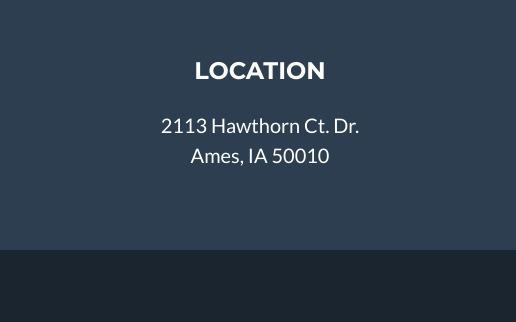
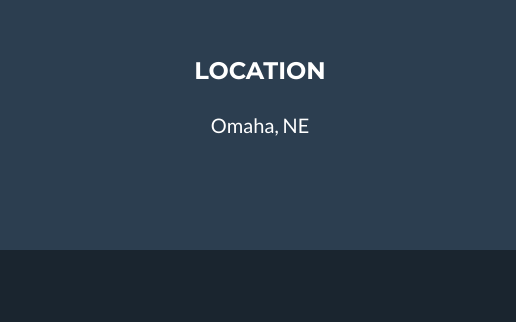
Before and after one commit to CharDon46/chardon46.github.io, a website with bundled scripts: page index.html in a window 1280 px wide. Shown: the part 1955-2277 px from the top of the page, 0-516 px from the left. Built offline with nearby package versions, Linux system fonts and the light colour scheme.

Commit message:
Updated Location

```diff
--- a/index.html
+++ b/index.html
@@ -186,8 +186,7 @@
         <!-- Footer Location -->
         <div class="col-lg-4 mb-5 mb-lg-0">
           <h4 class="text-uppercase mb-4">Location</h4>
-          <p class="lead mb-0">2113 Hawthorn Ct. Dr.
-            <br>Ames, IA 50010</p>
+          <p class="lead mb-0">Omaha, NE</p>
         </div>
 
         <!-- Footer Social Icons -->
```
